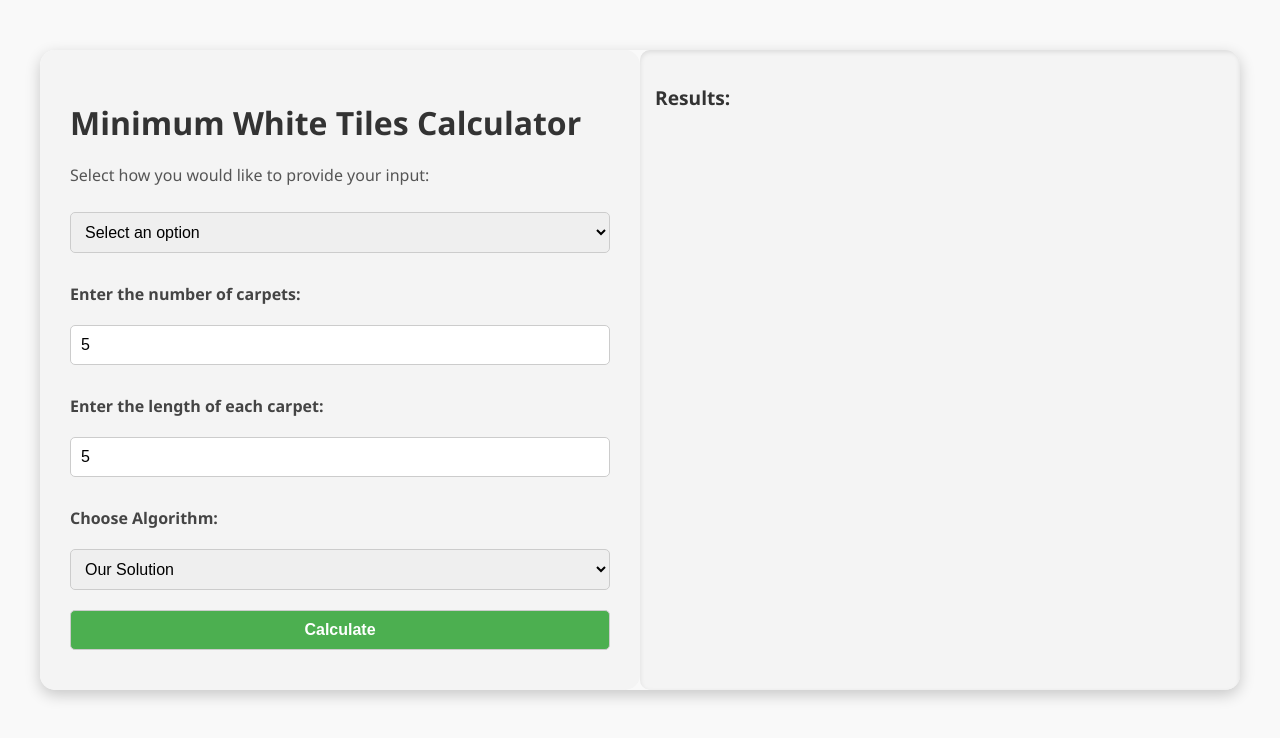
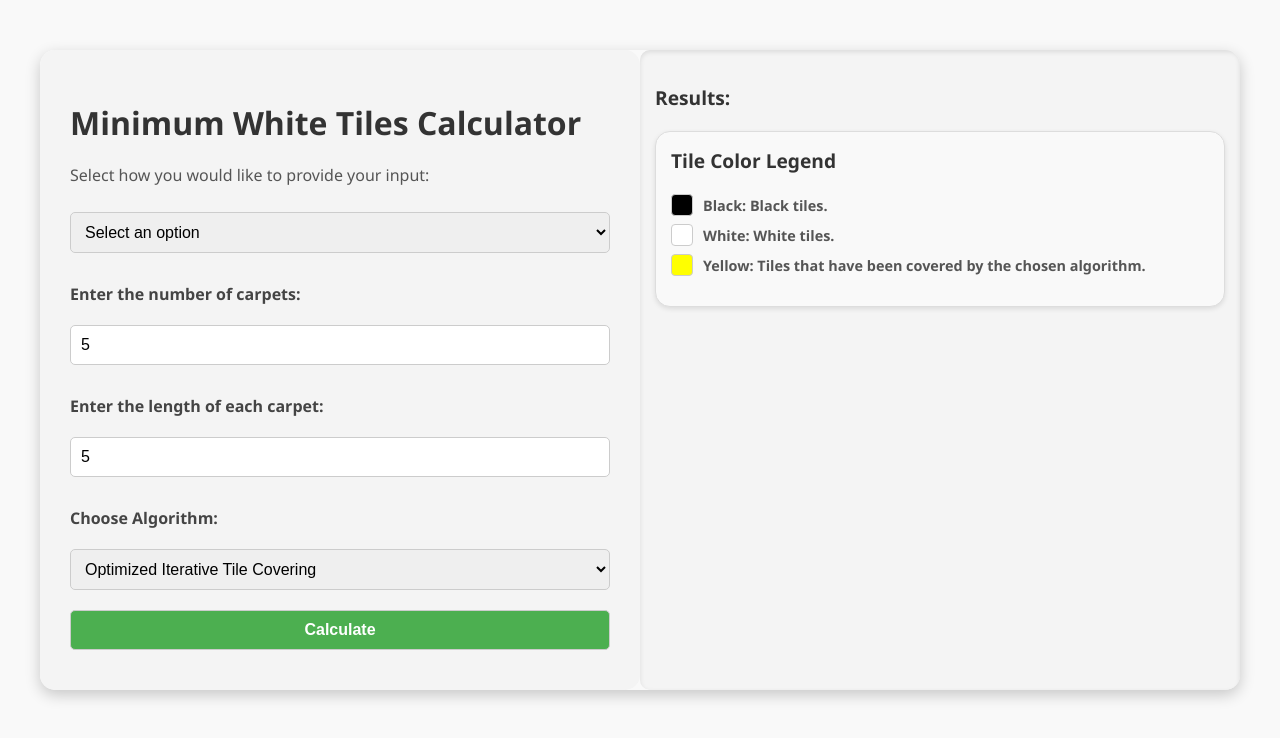
Before and after one commit to MargaritaDibraniD/margaritadibranid.github.io, a plain HTML site: page index.html in a window 1280 px wide. Both pictures are taken after typing "5", "5" into the empty fields and a click on the button "Calculate". Drawn offline with Linux system fonts and the light colour scheme.

Commit message:
Renamed options and legend added

```diff
--- a/index.html
+++ b/index.html
@@ -133,6 +133,64 @@
             align-items: flex-start;
             flex-wrap: wrap;
         }
+        .legend-container {
+    margin-top: 20px;
+    padding: 15px;
+    background-color: #f9f9f9;
+    border: 1px solid #ddd;
+    border-radius: 15px;
+    box-shadow: 0 2px 5px rgba(0, 0, 0, 0.1);
+    font-size: 0.9rem;
+}
+
+/* Align the legend within the right container */
+#legend {
+    position: relative;
+    bottom: 0;
+    width: auto;
+}
+
+/* Legend heading style */
+.legend-container h3 {
+    margin-top: 0;
+    font-size: 1rem;
+    color: #444;
+}
+
+/* Legend list styling */
+.legend-container ul {
+    list-style: none;
+    padding: 0;
+}
+
+.legend-container li {
+    margin: 8px 0;
+    display: flex;
+    align-items: center;
+    color: #555;
+}
+
+/* Tile styles in legend */
+.legend-tile {
+    display: inline-block;
+    width: 20px;
+    height: 20px;
+    margin-right: 10px;
+    border: 1px solid #ccc;
+    border-radius: 4px;
+}
+
+.legend-tile.black {
+    background-color: #000;
+}
+
+.legend-tile.white {
+    background-color: #fff;
+}
+
+.legend-tile.yellow {
+    background-color: yellow;
+}
         @media screen and (max-width: 768px) {
             .tiles-container {
                 flex-direction: column;
@@ -173,9 +231,9 @@
 
             <label for="algorithm">Choose Algorithm:</label>
             <select id="algorithm">
-                <option value="ourSolution">Our Solution</option>
-                <option value="leetCode1">LeetCode 1</option>
-                <option value="leetCode2">LeetCode 2</option>
+                <option value="ourSolution">Optimized Iterative Tile Covering</option>
+                <option value="leetCode1">Recursive Carpet Placement with Memoization</option>
+                <option value="leetCode2">Dynamic Programming with Rolling Arrays</option>
             </select>
 
             <button onclick="processInput()">Calculate</button>
@@ -184,6 +242,14 @@
         <div class="right-section" id="result">
             <h3>Results:</h3>
             <div id="solution"></div>
+            <div id="legend" class="legend-container hidden">
+                <h3>Tile Color Legend</h3>
+                <ul>
+                    <li><span class="legend-tile black"></span> Black: Black tiles.</li>
+                    <li><span class="legend-tile white"></span> White: White tiles.</li>
+                    <li><span class="legend-tile yellow"></span> Yellow: Tiles that have been covered by the chosen algorithm.</li>
+                </ul>
+            </div>
         </div>
         </div>
     </div>
@@ -229,6 +295,7 @@
             const algorithm = document.getElementById("algorithm").value;
 
             const solutionContainer = document.getElementById("solution");
+            document.getElementById("legend").classList.remove("hidden");
 
             // Clear previous results
             solutionContainer.innerHTML = '';
```
